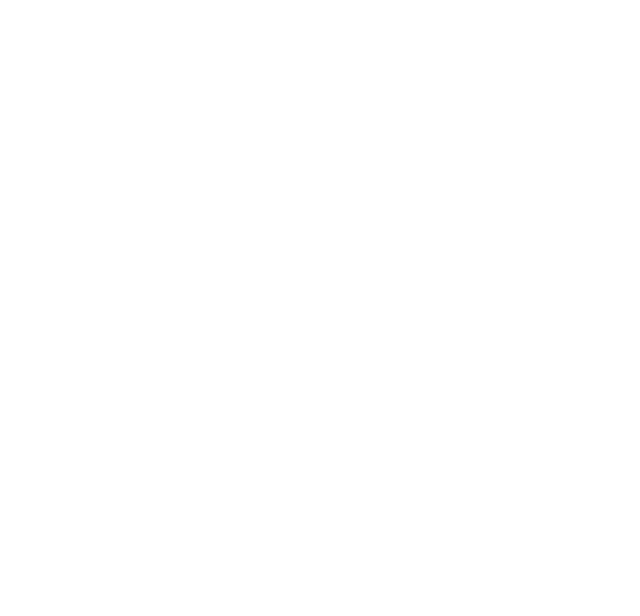
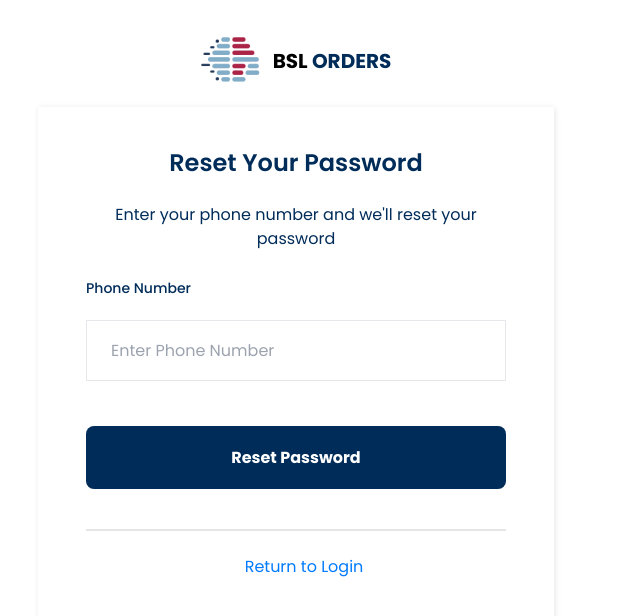
Before and after one commit to PatrickAsiedu/food-app-frontend, a React (Create React App) app: page /resetpassword in a window 1280 px wide. Before the commit this address had no page. Shown: the top 616 px of the page, without its empty margins (344-984 px from the left). Built offline with nearby package versions, Linux system fonts and the light colour scheme.

Commit message:
moreonviews

```diff
--- a/src/App.js
+++ b/src/App.js
@@ -4,6 +4,7 @@
 
 import Signup from "./pages/Signup";
 import Login from "./pages/Login";
+import ResetPassword from "./pages/ResetPassword";
 
 import UserDashboard from "./pages/User/UserDashboard";
 import UserOrderFood from "./pages/User/UserOrderFood";
@@ -52,15 +53,13 @@
   if (userType === "user") {
     // store.dispatch(getMyOrders())
   }
-  if (userType === 'admin'){
+  if (userType === "admin") {
     // only dispatch acitons according to admin logic
     store.dispatch(getFoodsAdmin());
     store.dispatch(getDrinksAdmin());
     store.dispatch(getAllUsers());
-
   }
 }
-
 
 function App() {
   return (
@@ -69,9 +68,16 @@
         <Routes>
           <Route index exact element={<Login />} />
           <Route exact path="/register" element={<Signup />} />
+          <Route exact path="/resetpassword" element={<ResetPassword />} />
 
           {/* user routes */}
-          <Route exact path="/me" element={ <ProtectedRoute Component={UserDashboard} Permission="user" />} />
+          <Route
+            exact
+            path="/me"
+            element={
+              <ProtectedRoute Component={UserDashboard} Permission="user" />
+            }
+          />
           <Route
             exact
             path="/me/order"
--- a/src/components/AdminSideBarNav.js
+++ b/src/components/AdminSideBarNav.js
@@ -12,6 +12,22 @@
   const dispatch = useDispatch();
   const showHamburger = useSelector((state) => state.user.showHamburger);
   const onCloseHamburgerHandler = () => {
+    dispatch(toggleHamburger());
+  };
+
+  const onDashboardLinkClickHandler = () => {
+    dispatch(toggleHamburger());
+  };
+
+  const onAddMenuLinkClickHandler = () => {
+    dispatch(toggleHamburger());
+  };
+
+  const onOrdersLinkClickHandler = () => {
+    dispatch(toggleHamburger());
+  };
+
+  const onUserManagementLinkClickHandler = () => {
     dispatch(toggleHamburger());
   };
 
@@ -49,6 +65,7 @@
             <Link
               to="/admin"
               className="group flex items-center py-6 pl-6 sm:pl-4 lg:pl-6 hover:bg-primary  "
+              onClick={onDashboardLinkClickHandler}
             >
               <span>
                 <svg
@@ -69,6 +86,7 @@
             <Link
               to="/admin/addmenu"
               className="group flex items-center py-6 pl-6 sm:pl-4 lg:pl-6 hover:bg-primary"
+              onClick={onAddMenuLinkClickHandler}
             >
               <span>
                 <svg
@@ -89,6 +107,7 @@
             <Link
               to="/admin/orders"
               className="group flex items-center py-6 pl-6 sm:pl-4 lg:pl-6 hover:bg-primary  "
+              onClick={onOrdersLinkClickHandler}
             >
               <span>
                 <svg
@@ -113,6 +132,7 @@
             <Link
               to="/admin/usermanagement"
               className="group flex items-center py-6 pl-6 sm:pl-4 lg:pl-6 hover:bg-primary  "
+              onClick={onUserManagementLinkClickHandler}
             >
               <span>
                 <svg
--- /dev/null
+++ b/src/components/ResetPassowrdForm/ResetPasswordForm.js
@@ -0,0 +1,40 @@
+import React from "react";
+import Input from "../UI/Input";
+import { Link } from "react-router-dom";
+
+const ResetPasswordForm = () => {
+  return (
+    <form className="  flex flex-col mt-[22px] singup-form-shadow text-primary px-[22px] md:px-12   lg:mx-auto lg:w-[516px]  ">
+      <h1 className=" text-2xl font-semibold text-center mt-[40px] mb-6">
+        Reset Your Password
+      </h1>
+      <h1 className="  text-center  mb-[27px]">
+        Enter your phone number and we'll reset your password
+      </h1>
+      <Input
+        styling={
+          "w-full border mt-[22px] mb-[21px] h-[61px] pl-6 outline-links "
+        }
+        label="Phone Number"
+        placeholder="Enter Phone Number"
+        id="Phone Number"
+        type="text"
+        title="Enter a valid phone number starting with 0 and of length 10"
+        pattern="[0]{1}[0-9]{9}"
+        name="phone_number"
+      />
+
+      <button className="bg-primary h-[63px] w-full mt-6 text-white font-bold rounded-lg ">
+        Reset Password
+      </button>
+      <div className=" w-full border border-black/10 h-[0px] mt-10"></div>
+      <span className=" mt-6 text-center mb-20">
+        <Link to="/" className="hover:underline font-normal text-links ml-4 ">
+          Return to Login
+        </Link>
+      </span>
+    </form>
+  );
+};
+
+export default ResetPasswordForm;
--- a/src/components/UI/Input.js
+++ b/src/components/UI/Input.js
@@ -11,7 +11,7 @@
   return (
     <div>
       <div className="flex justify-between">
-        <label className=" text-sm font-normal" htmlFor={props.id}>
+        <label className=" text-sm font-medium" htmlFor={props.id}>
           {props.label}
         </label>
       </div>
--- /dev/null
+++ b/src/pages/ResetPassword.js
@@ -0,0 +1,22 @@
+import React from "react";
+import ResetPasswordForm from "../components/ResetPassowrdForm/ResetPasswordForm";
+import BSLlogo from "../assets/logo-stack-dark 1 1.png";
+const ResetPassword = () => {
+  return (
+    <React.Fragment>
+      <div className="px-6 md:px-24 lmd:px-40  ">
+        <div className="flex justify-center mt-9 text-primary">
+          <div className="flex items-center mx-">
+            <img src={BSLlogo} alt="" />
+            <span className="  ml-3 font-bold text-[20px] text-black ">
+              BSL <span className="text-primary">ORDERS</span>{" "}
+            </span>
+          </div>
+        </div>
+        <ResetPasswordForm></ResetPasswordForm>
+      </div>
+    </React.Fragment>
+  );
+};
+
+export default ResetPassword;
```
